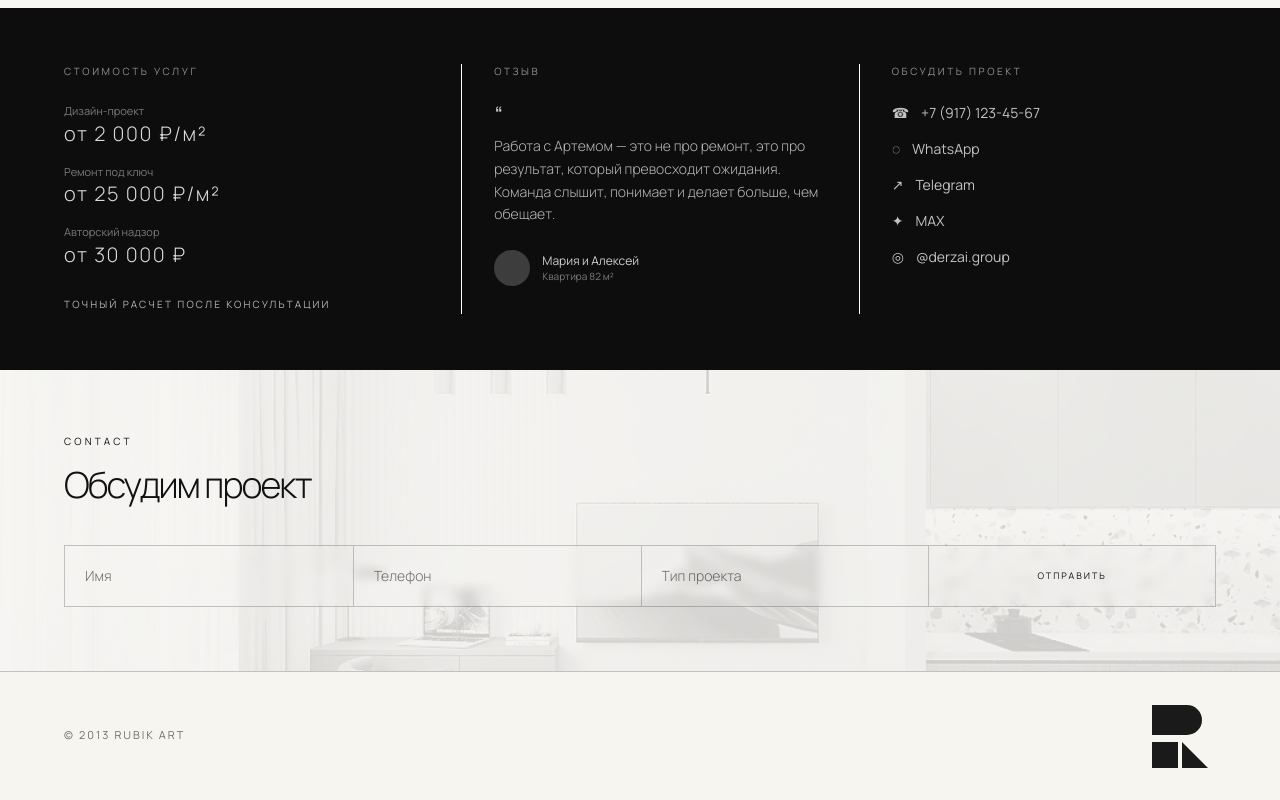
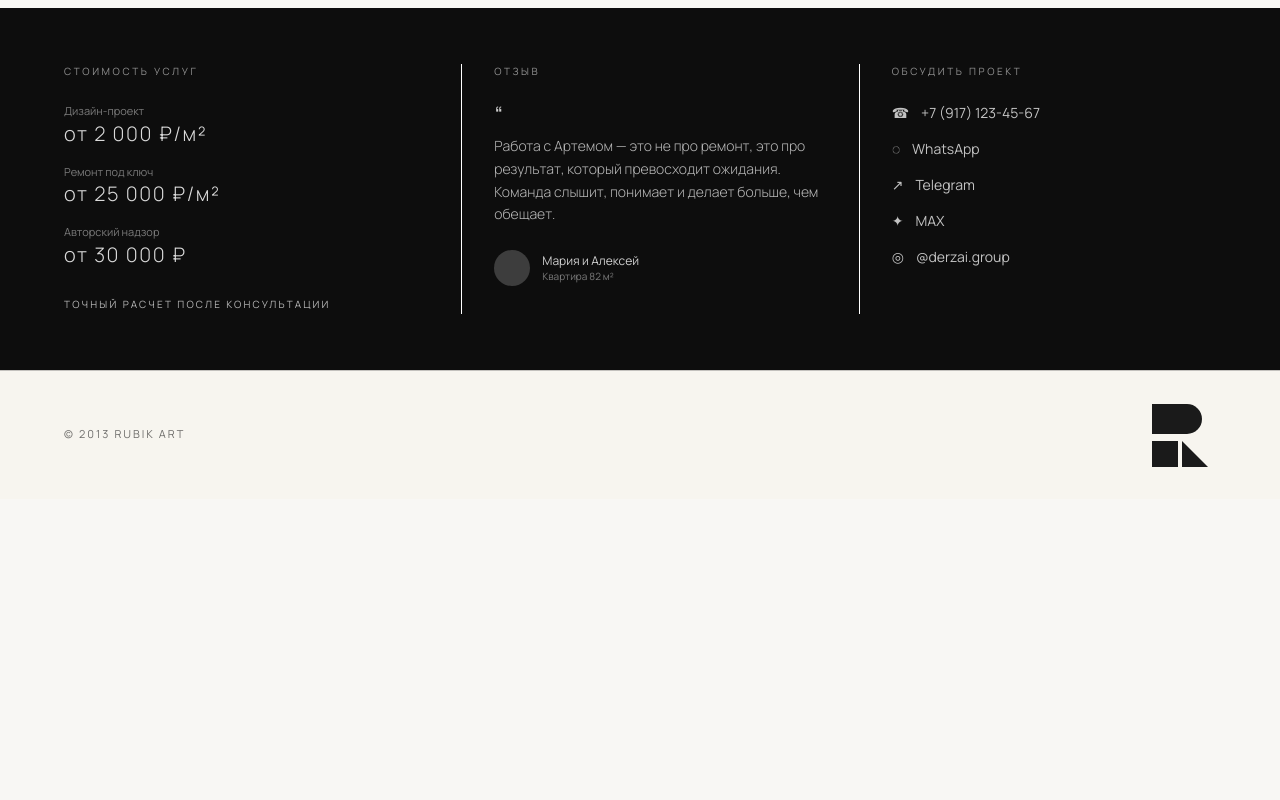
Before and after one commit to artrubinchik/DERZAi, a Next.js app: page / in a window 1280 px wide. Shown: the part 2486-3286 px from the top of the page. After the commit the page ends 2985 px from the top, so only its background shows below. Built offline with nearby package versions, Linux system fonts and the light colour scheme; no server answers.

Commit message:
Comment out Testimonials and ContactForm components

```diff
--- a/app/page.tsx
+++ b/app/page.tsx
@@ -27,8 +27,8 @@ export default function Home() {
         <Founder />
         <Quiz isOpen={quizOpen} onClose={() => setQuizOpen(false)} />
         <Pricing onQuizOpen={() => setQuizOpen(true)} />
-       {/* <Testimonials /> */}
-        <ContactForm />
+       {/* <Testimonials />
+        <ContactForm />  */}
       </main>
       <Footer />
       <ChatWidget />
```
